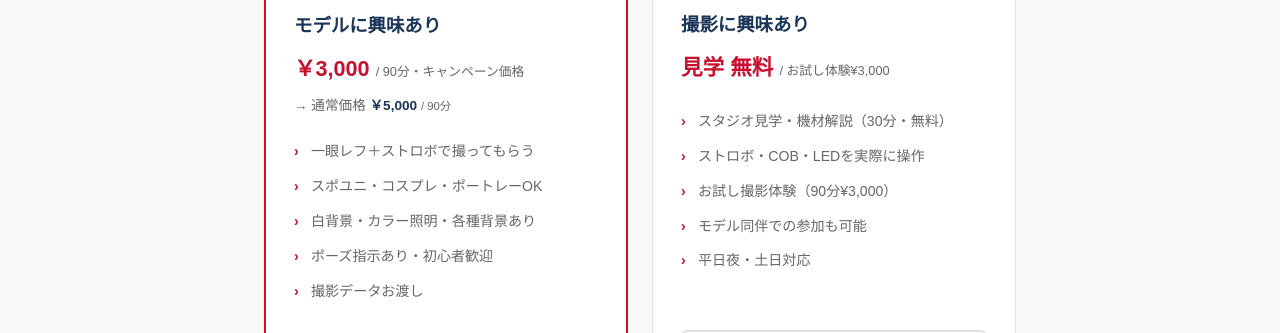
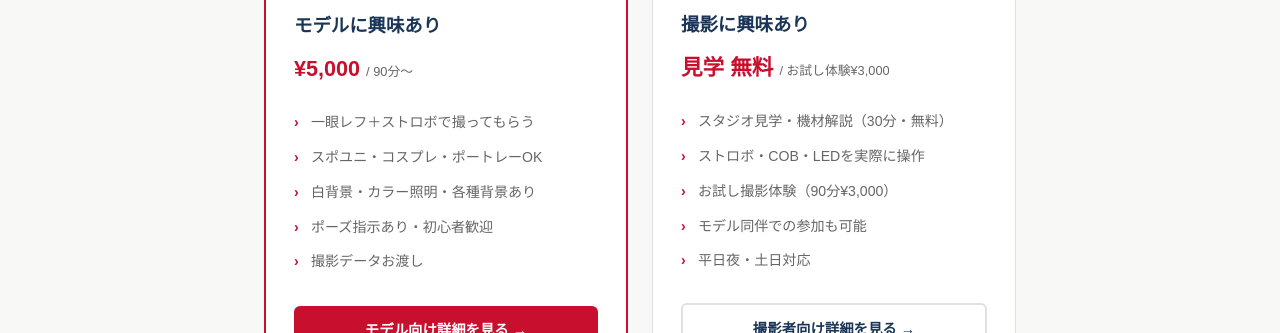
Before and after one commit to nagoya-base/ataru-nagoya, a plain HTML site: page portrait/index.html in a window 1280 px wide. Shown: the part 767-1100 px from the top of the page. Drawn offline with Linux system fonts and the light colour scheme.

Commit message:
index.html: show regular price only (¥5,000/90min), remove campaign price

```diff
--- a/portrait/index.html
+++ b/portrait/index.html
@@ -71,14 +71,6 @@
     }
     .path-cta.outline:hover { border-color: var(--navy); color: var(--navy); }
 
-    .path-price-next {
-      font-size: 0.85rem;
-      color: var(--text-muted);
-      margin-top: -0.7rem;
-      margin-bottom: 1rem;
-    }
-    .path-price-next span { color: var(--navy); font-weight: 700; }
-
     .info-box {
       background: var(--bg-card);
       border: 1px solid var(--border);
@@ -131,8 +123,7 @@
       <div class="path-card featured">
         <div class="path-icon">📷</div>
         <div class="path-title">モデルに興味あり</div>
-        <div class="path-price">￥3,000 <small>/ 90分・キャンペーン価格</small></div>
-        <div class="path-price-next">→ 通常価格 <span>￥5,000</span> <small>/ 90分</small></div>
+        <div class="path-price">¥5,000 <small>/ 90分〜</small></div>
         <ul class="path-list">
           <li>一眼レフ＋ストロボで撮ってもらう</li>
           <li>スポユニ・コスプレ・ポートレーOK</li>
```
